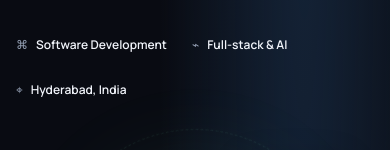
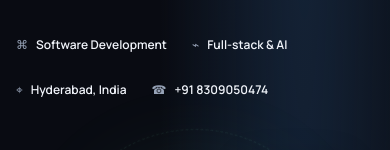
Before and after one commit to karthik9724/karthik9724.github.io, a plain HTML site: page index.html in a window 390 px wide. Shown: the part 616-766 px from the top of the page. Drawn offline with nearby package versions, Linux system fonts and the light colour scheme.

Commit message:
Show phone number in portfolio hero section

```diff
--- a/index.html
+++ b/index.html
@@ -17,7 +17,7 @@
 <header class="nav"><div class="wrap navin"><a class="brand" href="#home">KN<span>.</span></a><nav class="links"><a href="#about">About</a><a href="#projects">Projects</a><a href="#skills">Skills</a><a href="#experience">Experience</a><a href="#education">Education</a></nav><a class="navcta" href="KARTHIK_RESUME.pdf" download="Karthik_Resume.pdf">Karthik_Resume ↓</a></div></header>
 <main id="home" class="wrap">
 <section class="hero" style="border:0">
-<div><div class="eyebrow mono"><span class="dot"></span> Available for opportunities · Hyderabad, India</div><h1>Hi, I'm<br><em>Karthik.</em></h1><p class="intro">A Computer Science undergraduate who enjoys turning ideas into useful software. I build full-stack web applications and explore AI-powered solutions — always learning, solving problems, and creating with purpose.</p><div class="actions"><a class="btn primary" href="#projects">Explore my work ↘</a><a class="btn" href="mailto:kumarkarthik84192@gmail.com">Get in touch ↗</a><a class="btn" href="KARTHIK_RESUME.pdf" download="Karthik_Resume.pdf">Download Resume ↓</a></div><div class="hero-meta"><span>⌘ <b>Software Development</b></span><span>⌁ <b>Full-stack & AI</b></span><span>⌖ <b>Hyderabad, India</b></span></div></div>
+<div><div class="eyebrow mono"><span class="dot"></span> Available for opportunities · Hyderabad, India</div><h1>Hi, I'm<br><em>Karthik.</em></h1><p class="intro">A Computer Science undergraduate who enjoys turning ideas into useful software. I build full-stack web applications and explore AI-powered solutions — always learning, solving problems, and creating with purpose.</p><div class="actions"><a class="btn primary" href="#projects">Explore my work ↘</a><a class="btn" href="mailto:kumarkarthik84192@gmail.com">Get in touch ↗</a><a class="btn" href="KARTHIK_RESUME.pdf" download="Karthik_Resume.pdf">Download Resume ↓</a></div><div class="hero-meta"><span>⌘ <b>Software Development</b></span><span>⌁ <b>Full-stack & AI</b></span><span>⌖ <b>Hyderabad, India</b></span><span>☎ <b><a href="tel:+918309050474">+91 8309050474</a></b></span></div></div>
 <div class="orbit"><div class="orb"><div class="initials">KN</div></div><div class="orbit-tag tag1">JAVA · MERN</div><div class="orbit-tag tag2">BUILD / LEARN / REPEAT</div><div class="orbit-tag tag3">300+ PROBLEMS</div></div>
 </section>
 <section id="about"><div class="section-head reveal"><div><div class="mono">01 / About me</div><h2>A little about<br>what I do.</h2></div><p>Curious by nature. Developer by choice. Focused on building reliable products and growing into a strong software engineer.</p></div><div class="about-grid"><div class="panel reveal"><p>I'm Karthik Naidu, a B.Tech Computer Science student at Geethanjali College of Engineering & Technology. I have hands-on experience with the MERN stack, Java, databases, and AI-based applications. I enjoy understanding how things work, breaking complex problems into smaller pieces, and shipping practical solutions. My current goal is to begin my career as a Software Development Engineer and contribute to real-world products.</p></div><div class="stats reveal"><div class="stat"><strong>300<span style="color:var(--accent)">+</span></strong><small>CODING PROBLEMS SOLVED</small></div><div class="stat"><strong>2</strong><small>FEATURED PROJECTS</small></div><div class="stat"><strong>2027</strong><small>GRADUATING</small></div><div class="stat"><strong>1st</strong><small>CODING CONTEST PRIZE</small></div></div></div></section>
```
